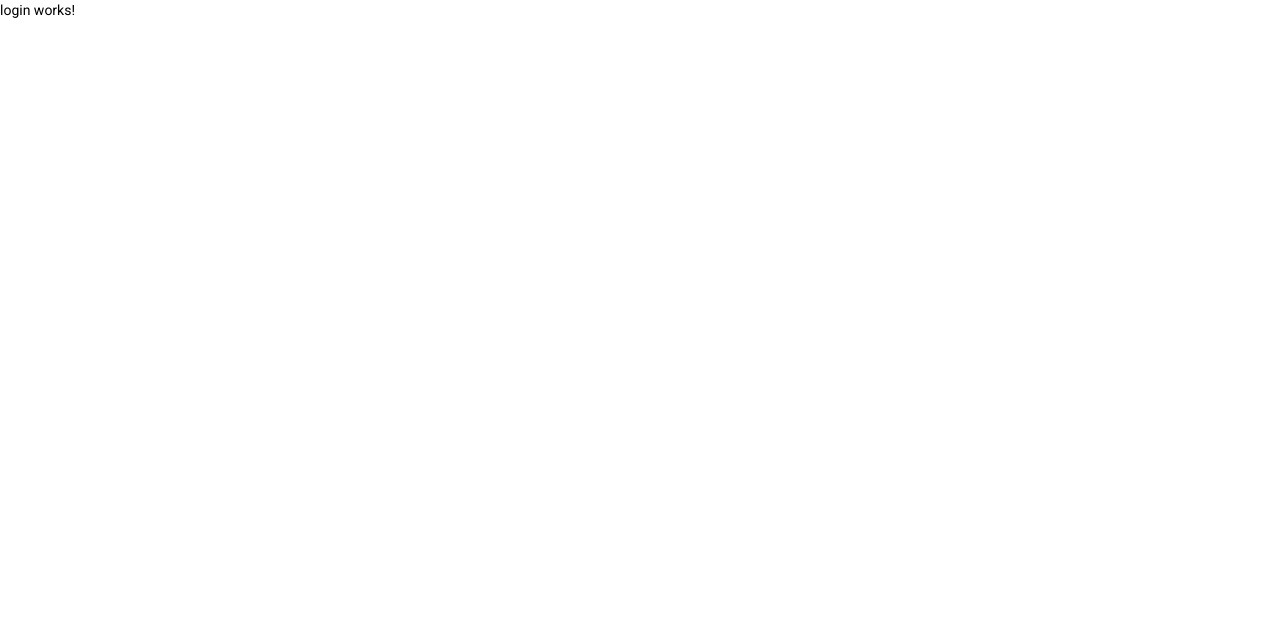
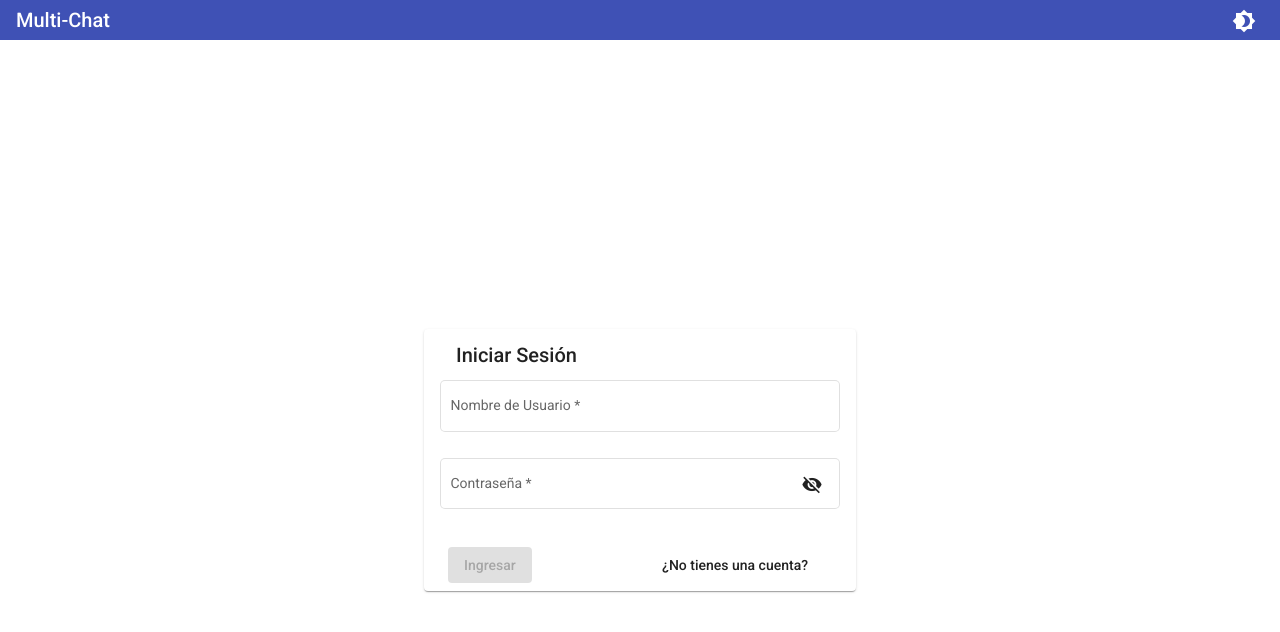
Before and after one commit to AlexArce2000/multi-chat-frontend, an Angular app: page /login in a window 1280 px wide. Shown: the top 632 px of the page. Built offline with nearby package versions, Linux system fonts and the light colour scheme.

Commit message:
login html y tema oscuro

```diff
--- a/src/app/app.component.html
+++ b/src/app/app.component.html
@@ -1 +1,9 @@
+<mat-toolbar color="primary" dense>
+  <span>Multi-Chat</span>
+  <span class="spacer"></span>
+  <button mat-icon-button (click)="toggleTheme()">
+    <mat-icon>brightness_4</mat-icon>
+  </button>
+</mat-toolbar>
+
 <router-outlet></router-outlet>
--- a/src/app/app.component.scss
+++ b/src/app/app.component.scss
@@ -0,0 +1,7 @@
+mat-toolbar .spacer {
+  flex: 1 1 auto;
+}
+mat-toolbar {
+  height: 40px;
+  padding: 0 16px;
+}
--- a/src/app/app.component.ts
+++ b/src/app/app.component.ts
@@ -1,4 +1,5 @@
 import { Component } from '@angular/core';
+import { ThemeService } from './core/services/theme.service';
 
 @Component({
   selector: 'app-root',
@@ -7,4 +8,9 @@ import { Component } from '@angular/core';
 })
 export class AppComponent {
   title = 'multi-chat-frontend';
+  constructor(private themeService: ThemeService) {}
+
+  toggleTheme(): void {
+    this.themeService.toggleTheme();
+  }
 }
--- a/src/app/core/services/auth.service.ts
+++ b/src/app/core/services/auth.service.ts
@@ -1,6 +1,7 @@
 import { Injectable } from '@angular/core';
 import { HttpClient } from '@angular/common/http';
 import { Observable } from 'rxjs';
+import { tap } from 'rxjs/operators';
 
 @Injectable({
   providedIn: 'root'
@@ -8,9 +9,18 @@ import { Observable } from 'rxjs';
 export class AuthService {
 
   private apiUrl = 'http://localhost:8080/api/auth';
+  private tokenKey = 'auth_token';
   constructor(private http: HttpClient) { }
 
   register(credentials: any): Observable<any> {
     return this.http.post(`${this.apiUrl}/register`, credentials);
   }
+  login(credentials: any): Observable<any> {
+    return this.http.post(`${this.apiUrl}/login`, credentials, { responseType: 'text' }) // Esperamos una respuesta de texto (el token)
+      .pipe(
+        tap((token: string) => {
+          localStorage.setItem(this.tokenKey, token);
+        })
+      );
+  }
 }
--- /dev/null
+++ b/src/app/core/services/theme.service.ts
@@ -0,0 +1,40 @@
+import { Injectable, Renderer2, RendererFactory2 } from '@angular/core';
+
+@Injectable({
+  providedIn: 'root'
+})
+export class ThemeService {
+  private renderer: Renderer2;
+  private isDarkTheme = false;
+
+  constructor(rendererFactory: RendererFactory2) {
+    this.renderer = rendererFactory.createRenderer(null, null);
+    this.loadTheme();
+  }
+
+  toggleTheme(): void {
+    this.isDarkTheme = !this.isDarkTheme;
+    this.updateTheme();
+    this.saveTheme();
+  }
+
+  private updateTheme(): void {
+    if (this.isDarkTheme) {
+      this.renderer.addClass(document.body, 'dark-theme');
+    } else {
+      this.renderer.removeClass(document.body, 'dark-theme');
+    }
+  }
+
+  private saveTheme(): void {
+    localStorage.setItem('theme', this.isDarkTheme ? 'dark' : 'light');
+  }
+
+  private loadTheme(): void {
+    const savedTheme = localStorage.getItem('theme');
+    if (savedTheme) {
+      this.isDarkTheme = savedTheme === 'dark';
+      this.updateTheme();
+    }
+  }
+}
--- a/src/app/features/auth/login/login.component.html
+++ b/src/app/features/auth/login/login.component.html
@@ -1 +1,39 @@
-<p>login works!</p>
+<div class="form-container">
+  <mat-card>
+    <mat-card-header>
+      <mat-card-title>Iniciar Sesión</mat-card-title>
+    </mat-card-header>
+
+    <mat-card-content>
+      <form [formGroup]="loginForm" (ngSubmit)="onSubmit()">
+
+        <mat-form-field appearance="outline">
+          <mat-label>Nombre de Usuario</mat-label>
+          <input matInput formControlName="username" required>
+          <mat-error *ngIf="username?.invalid && username?.touched">
+            El nombre de usuario es requerido.
+          </mat-error>
+        </mat-form-field>
+
+        <mat-form-field appearance="outline">
+          <mat-label>Contraseña</mat-label>
+          <input matInput formControlName="password" [type]="hidePassword ? 'password' : 'text'" required>
+          <button mat-icon-button matSuffix (click)="togglePasswordVisibility()" type="button">
+            <mat-icon>{{ hidePassword ? 'visibility_off' : 'visibility' }}</mat-icon>
+          </button>
+          <mat-error *ngIf="password?.invalid && password?.touched">
+            La contraseña es requerida.
+          </mat-error>
+        </mat-form-field>
+
+      </form>
+    </mat-card-content>
+
+    <mat-card-actions>
+      <button mat-raised-button color="primary" [disabled]="loginForm.invalid" (click)="onSubmit()">
+        Ingresar
+      </button>
+      <a mat-button routerLink="/register">¿No tienes una cuenta?</a>
+    </mat-card-actions>
+  </mat-card>
+</div>
--- a/src/app/features/auth/login/login.component.scss
+++ b/src/app/features/auth/login/login.component.scss
@@ -0,0 +1,28 @@
+.form-container {
+  display: flex;
+  justify-content: center;
+  align-items: center;
+  height: 100vh;
+  padding: 20px;
+}
+
+mat-card {
+  width: 100%;
+  max-width: 400px;
+}
+
+mat-card-content {
+  display: flex;
+  flex-direction: column;
+}
+
+mat-form-field {
+  width: 100%;
+}
+
+mat-card-actions {
+  display: flex;
+  justify-content: space-between;
+  align-items: center;
+  padding: 0 16px 16px;
+}
--- a/src/app/features/auth/login/login.component.ts
+++ b/src/app/features/auth/login/login.component.ts
@@ -1,4 +1,7 @@
 import { Component, OnInit } from '@angular/core';
+import { FormBuilder, FormGroup, Validators, AbstractControl } from '@angular/forms';
+import { Router } from '@angular/router';
+import { AuthService } from 'src/app/core/services/auth.service';
 
 @Component({
   selector: 'app-login',
@@ -7,9 +10,54 @@ import { Component, OnInit } from '@angular/core';
 })
 export class LoginComponent implements OnInit {
 
-  constructor() { }
+  loginForm!: FormGroup;
+  hidePassword = true;
+
+  constructor(
+    private fb: FormBuilder,
+    private authService: AuthService,
+    private router: Router
+  ) { }
 
   ngOnInit(): void {
+    this.loginForm = this.fb.group({
+      username: ['', [Validators.required]],
+      password: ['', [Validators.required]]
+    });
   }
 
+  // Getters para acceder fácilmente a los controles
+  get username(): AbstractControl | null {
+    return this.loginForm.get('username');
+  }
+
+  get password(): AbstractControl | null {
+    return this.loginForm.get('password');
+  }
+
+  togglePasswordVisibility(): void {
+    this.hidePassword = !this.hidePassword;
+  }
+
+  onSubmit(): void {
+    if (this.loginForm.invalid) {
+      this.loginForm.markAllAsTouched();
+      return;
+    }
+
+    // Llamaremos al método login() del servicio, que crearemos a continuación
+    this.authService.login(this.loginForm.value).subscribe({
+      next: (response) => {
+        console.log('Login exitoso:', response);
+        // Aquí guardaremos el token JWT
+
+        // Y luego redirigiremos al usuario al chat
+        // this.router.navigate(['/chat']); // <-- Lo haremos en el siguiente paso
+      },
+      error: (err) => {
+        console.error('Error en el login:', err);
+        // Aquí mostraríamos un snackbar con "Credenciales incorrectas"
+      }
+    });
+  }
 }
--- a/src/styles.scss
+++ b/src/styles.scss
@@ -1,3 +1,32 @@
+@use '@angular/material' as mat;
+
+@include mat.core();
+
+$chat-app-primary: mat.define-palette(mat.$indigo-palette);
+$chat-app-accent: mat.define-palette(mat.$pink-palette, A200, A100, A400);
+$chat-app-warn: mat.define-palette(mat.$red-palette);
+$chat-app-light-theme: mat.define-light-theme((
+  color: (
+    primary: $chat-app-primary,
+    accent: $chat-app-accent,
+    warn: $chat-app-warn,
+  )
+));
+$chat-app-dark-primary: mat.define-palette(mat.$blue-grey-palette);
+$chat-app-dark-accent: mat.define-palette(mat.$amber-palette, A200, A100, A400);
+$chat-app-dark-warn: mat.define-palette(mat.$deep-orange-palette);
+$chat-app-dark-theme: mat.define-dark-theme((
+  color: (
+    primary: $chat-app-dark-primary,
+    accent: $chat-app-dark-accent,
+    warn: $chat-app-dark-warn,
+  )
+));
+
+@include mat.all-component-themes($chat-app-light-theme);
+.dark-theme {
+  @include mat.all-component-colors($chat-app-dark-theme);
+}
 html, body {
   height: 100%;
 }
```
Also changed, not shown: src/app/shared/material/material.module.ts (+6 -4 lines), 1 other file (tests, documents, lock files or other folders).
